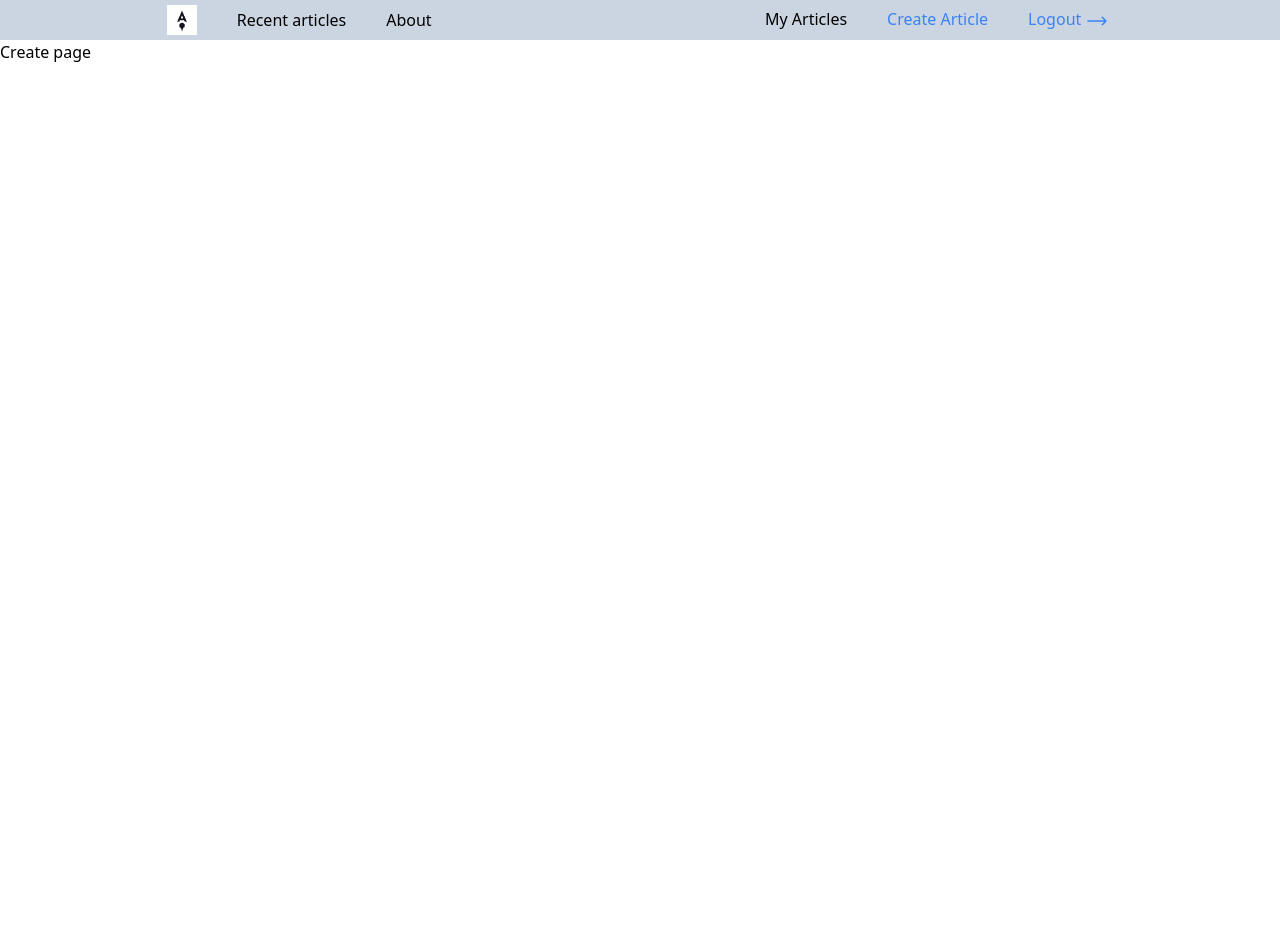
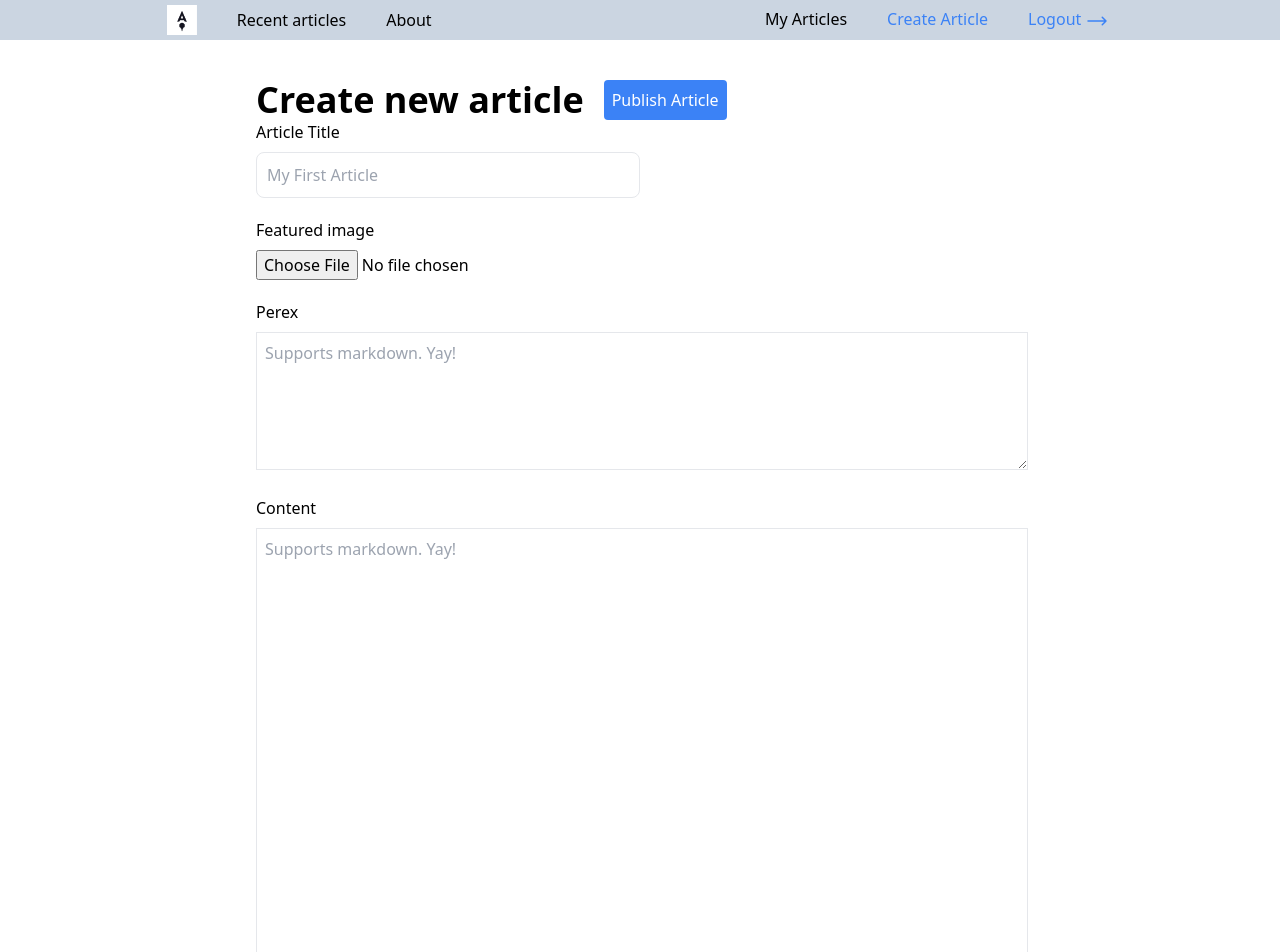
Before and after one commit to domanhtu/applifting-task, a Next.js app in the folder frontend/blog-app/: page /articles/create in a window 1280 px wide. Shown: the top 952 px of the page. Before the commit the page ends 800 px from the top, so only its background shows below. Built offline with nearby package versions, Linux system fonts and the light colour scheme; sample sign-in values are in the browser's storage.

Commit message:
feat: added create article page

```diff
--- /dev/null
+++ b/frontend/blog-app/jest.config.js
@@ -0,0 +1,5 @@
+module.exports = {
+    preset: 'ts-jest',
+    testEnvironment: 'jsdom',
+    // Add other Jest configuration options as needed
+  };
--- a/frontend/blog-app/src/app/articles/create/page.tsx
+++ b/frontend/blog-app/src/app/articles/create/page.tsx
@@ -1,5 +1,161 @@
+"use client";
+
+import { useAuth } from "@/contexts/authContext";
+import createAxiosInstance from "@/services/api";
+import { redirect } from "next/navigation";
+import { useRouter } from 'next/navigation'
+import { ChangeEvent, FormEvent, useEffect, useRef, useState } from "react";
+
 export default function Page() {
-    return (
-        <div>Create page</div>
-    )
+  const { user, setUser } = useAuth();
+  const api = createAxiosInstance(user);
+  const router = useRouter();
+  const titleRef = useRef<HTMLInputElement>(null);
+  const perexRef = useRef<HTMLTextAreaElement>(null);
+  const contentRef = useRef<HTMLTextAreaElement>(null);
+  const [featuredImage, setFeaturedImage] = useState<File | null>(null);
+
+  const handleImageSelect = (event: ChangeEvent<HTMLInputElement>) => {
+    if (event.target.files) {
+      const file = event.target.files[0];
+      setFeaturedImage(file);
+    }
+  };
+
+  const handleImageUpload = async (): Promise<string | null> => {
+    if (featuredImage) {
+      const formData = new FormData();
+      formData.append("image", featuredImage);
+
+      try {
+        const response = await api.post("images", formData, {
+          headers: {
+            "X-API-KEY": "a91f604b-9e61-408a-a23b-71075b501ed5",
+            "Content-Type": "multipart/form-data",
+            Authorization: user ? user.token : "",
+          },
+        });
+
+        if (response.data) {
+          return response.data[0].imageId
+        }
+        else {
+          return null
+        }
+      } catch (error) {
+        console.error(error);
+        return null
+      }
+    } else {
+      return null
+    }
+  };
+
+  const handleSubmit = async (e: FormEvent<HTMLFormElement>) => {
+    e.preventDefault();
+
+    if (featuredImage) {
+      const imageId = await handleImageUpload();
+
+      if (imageId) {
+        const data = {} as { [key: string]: string };
+
+        data["imageId"] = imageId;
+
+        if (titleRef.current) {
+          const title = titleRef.current.value;
+          data["title"] = title;
+        }
+
+        if (perexRef.current) {
+          const perex = perexRef.current.value;
+          data["perex"] = perex;
+        }
+
+        if (contentRef.current) {
+          const content = contentRef.current.value;
+          data["content"] = content;
+        }
+
+        api
+          .post("articles", data)
+          .then((response) => {
+            router.push("/articles/" + response.data.articleId);
+          })
+          .catch((error) => {
+            console.error(error);
+          });
+      }
+    }
+  };
+
+  useEffect(() => {
+    if (!localStorage.getItem("user")) {
+      router.push("/login")
+    }
+  }, [user]);
+
+  return (
+    <div className="mx-auto w-11/12 lg:w-3/5 my-10 space-y-2">
+      {user ? (
+        <>
+          <form onSubmit={handleSubmit}>
+            <div className="flex space-x-5 align-items-center">
+              <h1 className="text-4xl font-semibold">Create new article</h1>
+              <button
+                type="submit"
+                className="bg-blue-500 text-white p-2 rounded"
+              >
+                Publish Article
+              </button>
+            </div>
+
+            <div className="space-y-5">
+              <div className="space-y-2">
+                <h2>Article Title</h2>
+                <input
+                  ref={titleRef}
+                  id="password"
+                  placeholder="My First Article"
+                  className="w-1/2 border text-gray-900 rounded-lg block p-2.5"
+                  required
+                ></input>
+              </div>
+
+              <div className="space-y-2">
+                <h2>Featured image</h2>
+                <input type="file" onChange={handleImageSelect} required />
+              </div>
+
+              <div className="space-y-2">
+                <h2>Perex</h2>
+                <textarea
+                  ref={perexRef}
+                  className="border p-2"
+                  placeholder="Supports markdown. Yay!"
+                  rows={5}
+                  cols={80}
+                  required
+                ></textarea>
+              </div>
+
+              <div className="space-y-2">
+                <h2>Content</h2>
+                <textarea
+                  ref={contentRef}
+                  className="border p-2"
+                  placeholder="Supports markdown. Yay!"
+                  rows={25}
+                  cols={80}
+                  required
+                ></textarea>
+              </div>
+            </div>
+          </form>
+        </>
+      ) : (
+        <p>Loading page...</p>
+      )}
+    </div>
+  );
 }
--- a/frontend/blog-app/src/app/articles/my/page.tsx
+++ b/frontend/blog-app/src/app/articles/my/page.tsx
@@ -25,7 +25,7 @@ export default function Page() {
   };
 
   const deleteArticle = (articleId: string) => {
-    if (user) {
+    if (user && selectedArticle) {
       api
         .delete("articles/" + articleId)
         .catch(function (error) {
@@ -37,9 +37,11 @@ export default function Page() {
         })
         .then((response) => {
           if (response && response.status === 204) {
+            // image is deleted too
             setArticles((prevArticles) =>
               prevArticles.filter((article) => article.articleId !== articleId)
             );
+
             handleCloseModal();
           }
         });
@@ -124,9 +126,10 @@ export default function Page() {
                   <td className="px-4 py-2 border-b">{article.perex}</td>
                   <td className="px-4 py-2 border-b">Author</td>
                   <td className="px-4 py-2 border-b">0</td>
-                  <td className="px-4 py-2 border-b flex space-x-4">
+                  <td className="px-4 py-2 border-b">
+                    <div className="flex space-x-4">
                     <Link
-                      className="py-2 mx-2"
+                      className="mx-2 w-5 h-5"
                       href={`/articles/${article.articleId}/edit`}
                     >
                       <svg
@@ -146,7 +149,7 @@ export default function Page() {
                     </Link>
                     <button
                       onClick={() => handleOpenModal(article)}
-                      className="py-2"
+                      className="mx-2"
                     >
                       <svg
                         xmlns="http://www.w3.org/2000/svg"
@@ -163,6 +166,7 @@ export default function Page() {
                         />
                       </svg>
                     </button>
+                    </div>
                   </td>
                 </tr>
               ))}
--- a/frontend/blog-app/src/app/articles/page.tsx
+++ b/frontend/blog-app/src/app/articles/page.tsx
@@ -28,7 +28,6 @@ export default function Page() {
   const fetchImage = useFetchImage();
 
   useEffect(() => {
-
     if (!localStorage.getItem("user")) {
       redirect("/login");
     } else {
--- a/frontend/blog-app/src/components/navbar.tsx
+++ b/frontend/blog-app/src/components/navbar.tsx
@@ -34,7 +34,7 @@ export default function Navbar() {
         <Link
           href="/articles"
           className={`mx-5  ${
-            isActiveLink("/articles") ? "text-blue-500" : ""
+            isActiveLink("/articles") ? "text-blue-500 font-medium" : ""
           }`}
         >
           Recent articles
--- a/frontend/blog-app/tsconfig.json
+++ b/frontend/blog-app/tsconfig.json
@@ -21,7 +21,8 @@
     ],
     "paths": {
       "@/*": ["./src/*"]
-    }
+    },
+    "types": ["jest", "react", "node"]
   },
   "include": ["next-env.d.ts", "**/*.ts", "**/*.tsx", ".next/types/**/*.ts"],
   "exclude": ["node_modules"]
```
Also changed, not shown: frontend/blog-app/package.json (+10 -4 lines), 1 other file (tests, documents, lock files or other folders).
